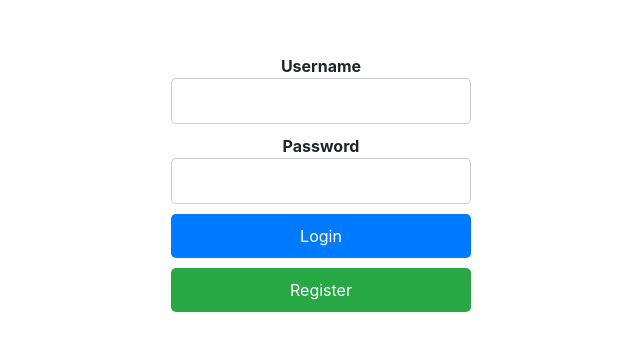
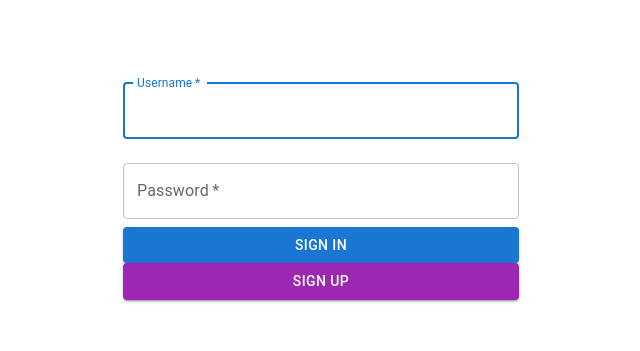
Before and after one commit to Web-Team-Project/Forum-System, a React (Create React App) app in the folder frontend/: page / in a window 1280 px wide. Shown: the part 217-568 px from the top of the page, without its empty margins (319-959 px from the left). Built offline with nearby package versions, Linux system fonts and the light colour scheme.

Commit message:
Changed auth form

```diff
--- a/frontend/package.json
+++ b/frontend/package.json
@@ -3,6 +3,9 @@
   "version": "0.1.0",
   "private": true,
   "dependencies": {
+    "@emotion/react": "^11.13.0",
+    "@emotion/styled": "^11.13.0",
+    "@mui/material": "^5.16.5",
     "@testing-library/jest-dom": "^5.17.0",
     "@testing-library/react": "^13.4.0",
     "@testing-library/user-event": "^13.5.0",
@@ -10,7 +13,7 @@
     "react": "^18.3.1",
     "react-dom": "^18.3.1",
     "react-router-dom": "^6.23.0",
-    "react-scripts": "5.0.1",
+    "react-scripts": "^5.0.1",
     "web-vitals": "^2.1.4"
   },
   "scripts": {
--- a/frontend/src/components/auth.js
+++ b/frontend/src/components/AuthForm.jsx
@@ -2,7 +2,7 @@ import React, { useState, useContext } from "react";
 import api from "../api";
 import { useNavigate } from "react-router-dom";
 import UserContext from "../utils/context";
-
+import { TextField, Button, Container, Typography, Box } from "@mui/material";
 
 const AuthForm = () => {
   const [username, setUsername] = useState("");
@@ -58,20 +58,61 @@ const AuthForm = () => {
   };
 
   return (
-    <div style={{ display: "flex", justifyContent: "center", alignItems: "center", height: "100vh", flexDirection: "column" }}>
-      <form style={{ display: "flex", flexDirection: "column", width: "300px", gap: "10px" }}>
-        <label style={{ textAlign: "center", fontWeight: "bold" }}>
-          Username
-          <input type="text" value={username} onChange={handleUsernameChange} style={{ padding: "10px", borderRadius: "5px", border: "1px solid #ccc", width: "100%" }} />
-        </label>
-        <label style={{ textAlign: "center", fontWeight: "bold" }}>
-          Password
-          <input type="password" value={password} onChange={handlePasswordChange} style={{ padding: "10px", borderRadius: "5px", border: "1px solid #ccc", width: "100%" }} />
-        </label>
-        <button type="button" onClick={handleLogin} style={{ padding: "10px", borderRadius: "5px", border: "none", backgroundColor: "#007BFF", color: "white", cursor: "pointer" }}>Login</button>
-        <button type="button" onClick={handleRegister} style={{ padding: "10px", borderRadius: "5px", border: "none", backgroundColor: "#28A745", color: "white", cursor: "pointer" }}>Register</button>
-      </form>
-    </div>
+    <Box
+      display="flex"
+      justifyContent="center"
+      alignItems="center"
+      minHeight="100vh"
+    >
+      <Container component="main" maxWidth="xs">
+        <form noValidate>
+          <TextField
+            variant="outlined"
+            margin="normal"
+            required
+            fullWidth
+            id="username"
+            label="Username"
+            name="username"
+            autoComplete="username"
+            autoFocus
+            value={username}
+            onChange={handleUsernameChange}
+          />
+          <TextField
+            variant="outlined"
+            margin="normal"
+            required
+            fullWidth
+            name="password"
+            label="Password"
+            type="password"
+            id="password"
+            autoComplete="current-password"
+            value={password}
+            onChange={handlePasswordChange}
+          />
+          <Button
+            type="button"
+            fullWidth
+            variant="contained"
+            color="primary"
+            onClick={handleLogin}
+          >
+            Sign In
+          </Button>
+          <Button
+            type="button"
+            fullWidth
+            variant="contained"
+            color="secondary"
+            onClick={handleRegister}
+          >
+            Sign Up
+          </Button>
+        </form>
+      </Container>
+    </Box>
   );
 };
 
```
Also changed, not shown: frontend/src/App.js (+5 -5 lines), frontend/src/components/Categories.jsx (renamed from frontend/src/components/categories.js), frontend/src/components/Category.jsx (renamed from frontend/src/components/category.js), frontend/src/components/Messages.jsx (renamed from frontend/src/components/messages.js), frontend/src/components/UserAccess.jsx (renamed from frontend/src/components/user_access.js), 1 other file (tests, documents, lock files or other folders).
